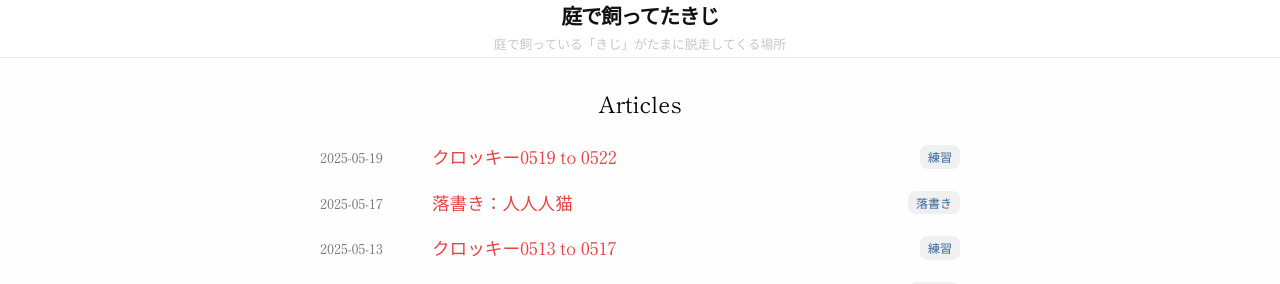
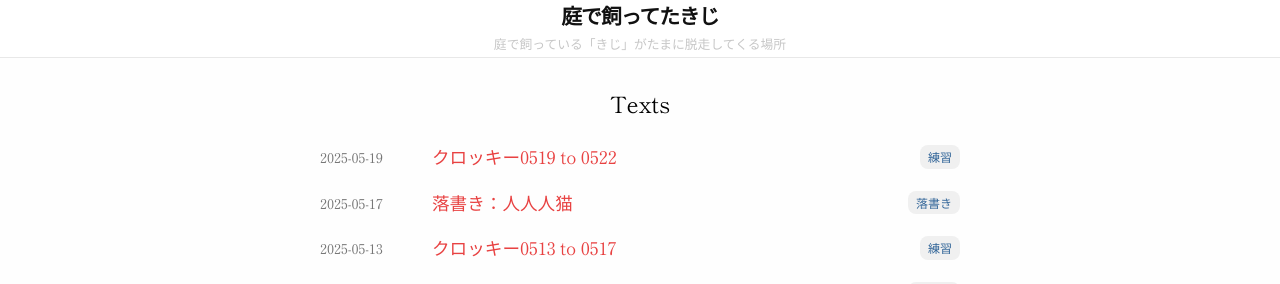
Before and after one commit to njargon/njargon.github.io, a Jekyll site: the page built from texts.md, in a window 1280 px wide. Shown: the top 284 px of the page. Built offline with Jekyll 4.4.1, drawn with Linux system fonts in a browser that asks for light colours.

Commit message:
drawings

```diff
--- a/_layouts/home.html
+++ b/_layouts/home.html
@@ -6,7 +6,7 @@ layout: default
   <div class="top-nav">
     <a href="/about/" class="top-nav-link">about</a>
     <a href="/texts/" class="top-nav-link">texts</a>
-    <a href="/gallery/" class="top-nav-link">gallery</a>
+    <a href="/drawings/" class="top-nav-link">drawings</a>
   </div>
   <img src="/assets/images/home-banner.jpg" alt="ホーム画像" class="home-banner">
   <div class="marquee">
--- a/texts.md
+++ b/texts.md
@@ -4,7 +4,7 @@ title: Texts
 permalink: /texts/
 ---
 
-<h1 class="category-heading">Articles</h1>
+<h1 class="category-heading">Texts</h1>
 
 <ul class="article-list">
   {% assign date_format = "%Y-%m-%d" %}
```
Also changed, not shown: drawings.md (renamed from gallery.md, +3 -3 lines).
